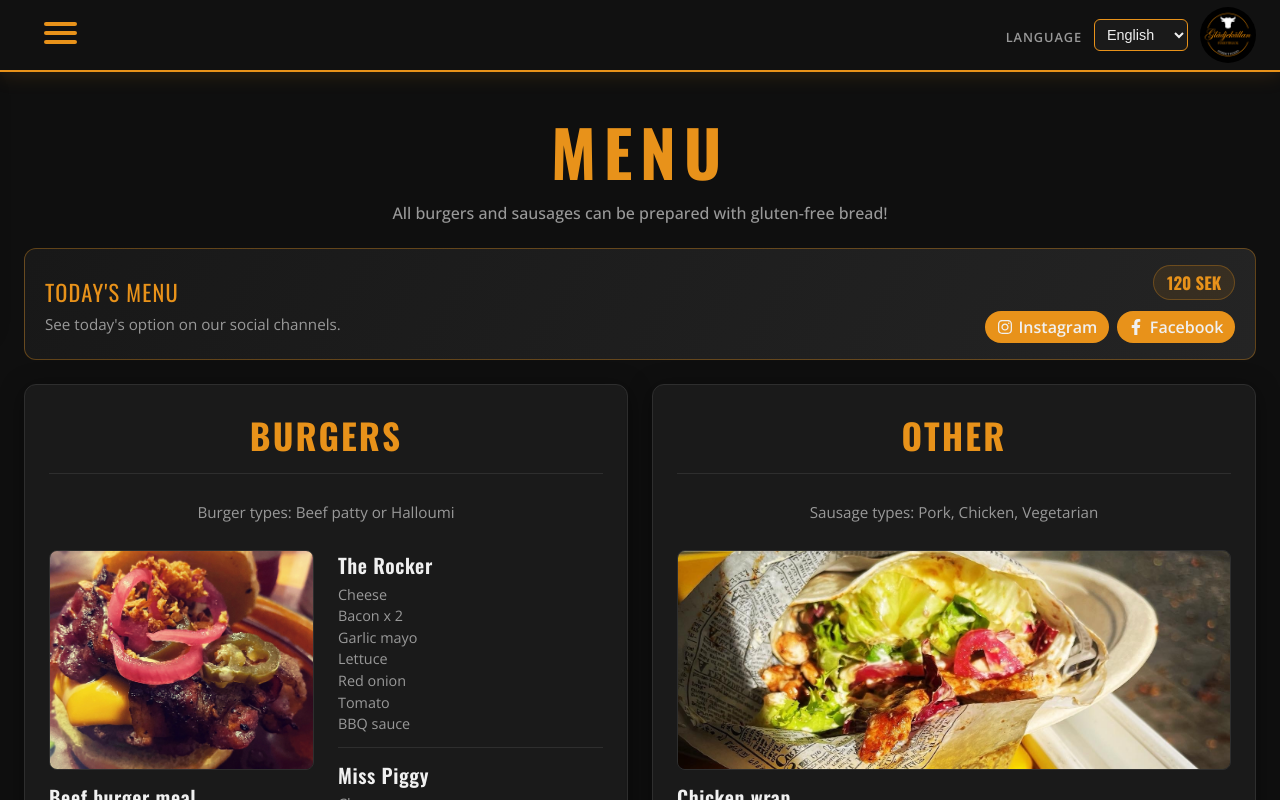
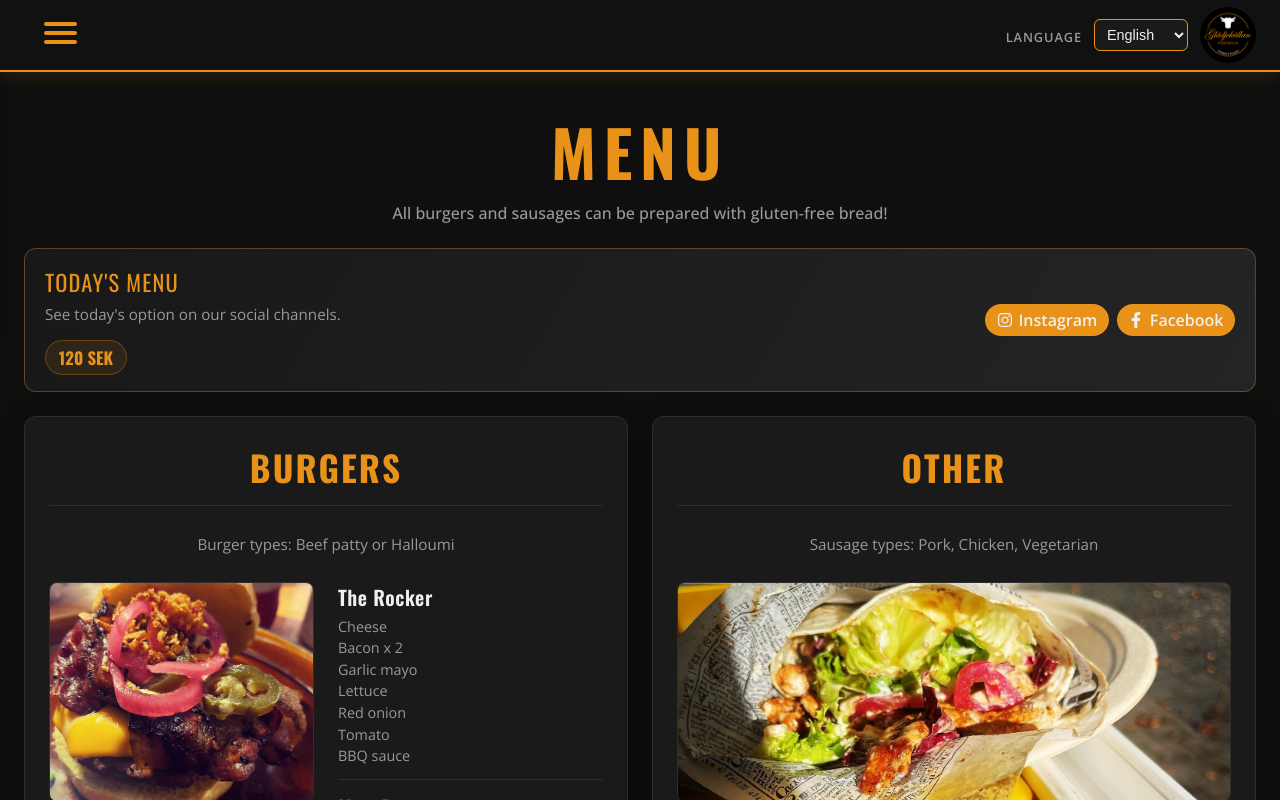
Before and after one commit to TommyDahlin/gladjekallanfront, a React (Vite) app: page /meny in a window 1280 px wide. Shown: the top 800 px of the page. Built offline with nearby package versions, Linux system fonts and the light colour scheme.

Commit message:
fixed some stuff

```diff
--- a/src/Meny.css
+++ b/src/Meny.css
@@ -63,6 +63,7 @@
   border: 1px solid rgba(232, 146, 26, 0.3);
   border-radius: 999px;
   padding: 0.25rem 0.8rem;
+  margin: 1rem 0 0 0;
 }
 
 .today-menu-social-links {
--- a/src/Meny.jsx
+++ b/src/Meny.jsx
@@ -34,9 +34,9 @@ const Meny = () => {
         <div>
           <p className="today-menu-label">{t("menu.today.title")}</p>
           <p className="today-menu-hint">{t("menu.today.hint")}</p>
+          <span className="today-menu-price">{t("menu.today.price")}</span>
         </div>
         <div className="today-menu-meta">
-          <span className="today-menu-price">{t("menu.today.price")}</span>
           <div className="today-menu-social-links">
             <a
               href="https://www.instagram.com/gladjekallans_foodtruck/"
```
